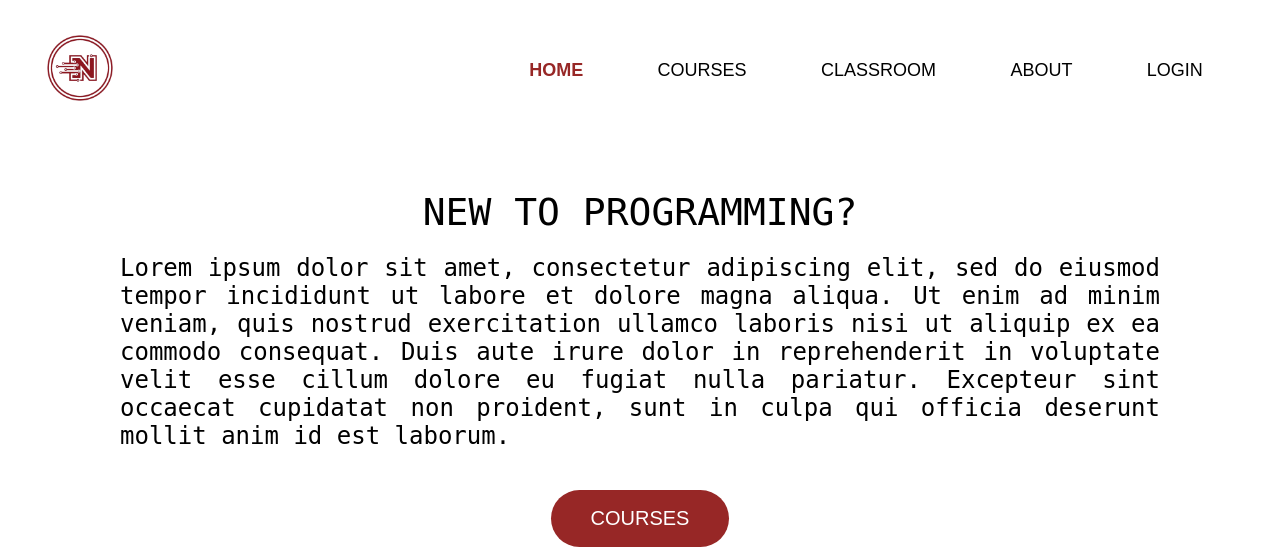
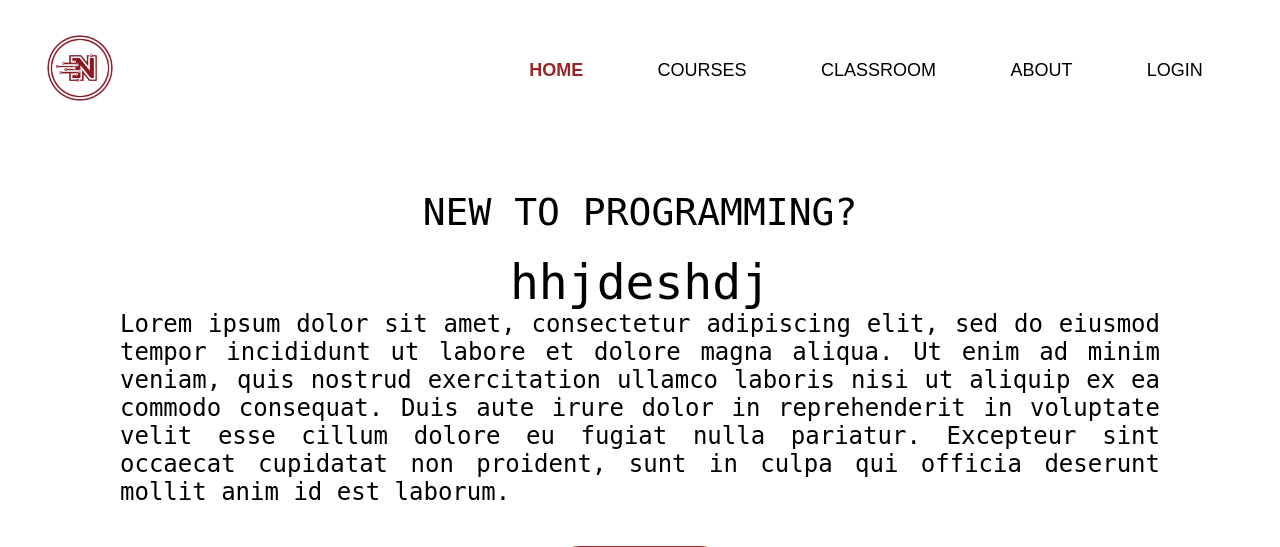
Before and after one commit to maia-airen/CodingNexus, a Django app: page / in a window 1280 px wide. Shown: the top 547 px of the page. Run offline with Django 5.2, Linux system fonts and the light colour scheme.

Commit message:
Update home.html

```diff
--- a/templates/home.html
+++ b/templates/home.html
@@ -17,12 +17,14 @@
     </div>
     <div class="description-container">
         <div class="description">
+          <h1>hhjdeshdj</h1>
             <p>Lorem ipsum dolor sit amet, consectetur adipiscing elit,
               sed do eiusmod tempor incididunt ut labore et dolore magna aliqua.
               Ut enim ad minim veniam, quis nostrud exercitation ullamco laboris nisi
               ut aliquip ex ea commodo consequat. Duis aute irure dolor in reprehenderit
               in voluptate velit esse cillum dolore eu fugiat nulla pariatur. Excepteur sint
               occaecat cupidatat non proident, sunt in culpa qui officia deserunt mollit anim id est laborum.</p>
+
         </div>
     </div>
     <div class="view-courses-btn">
```
